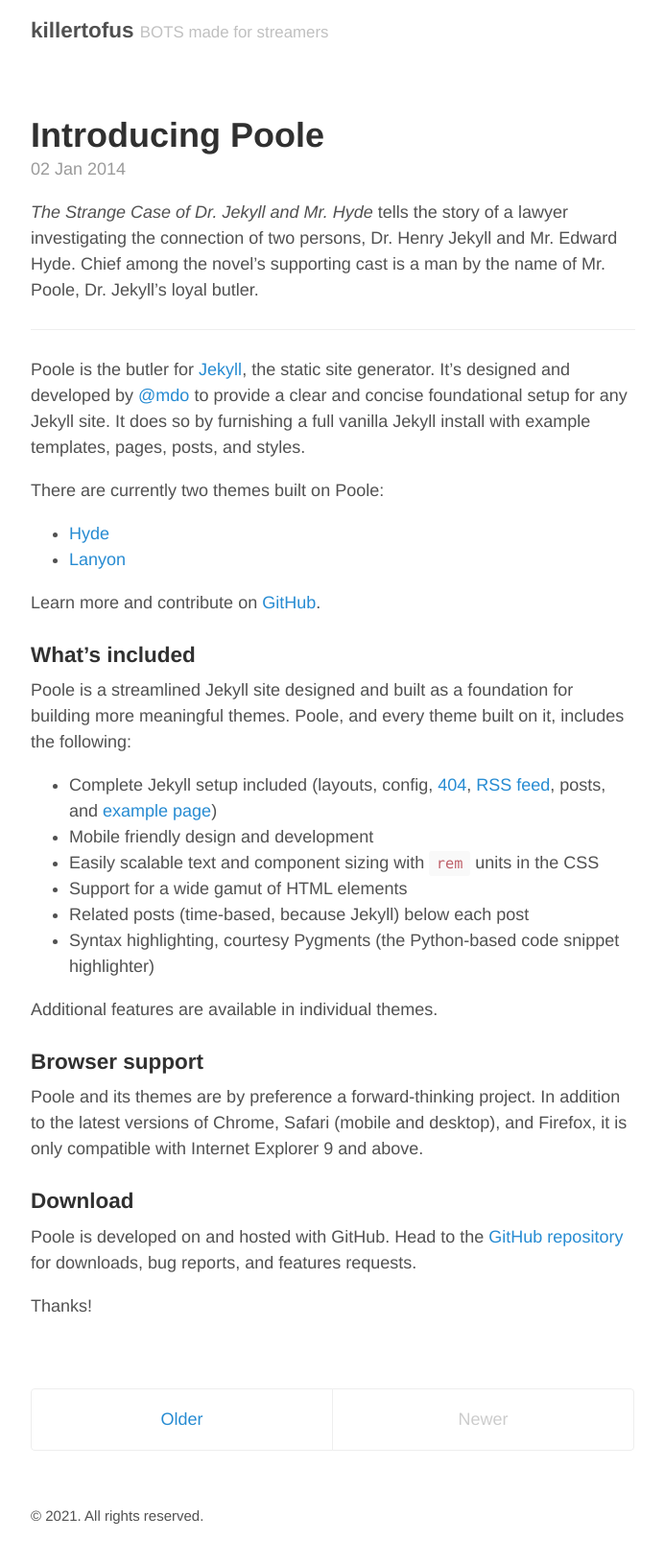
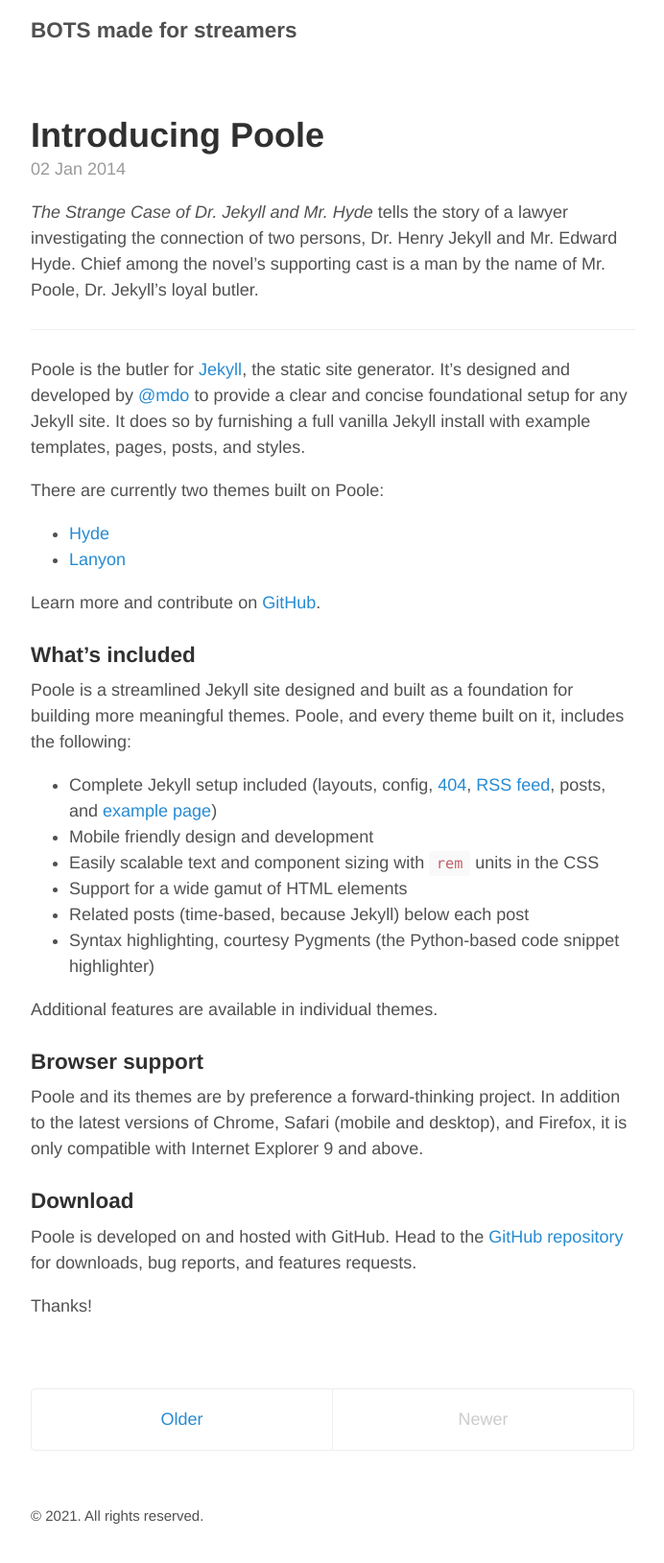
Before and after one commit to killertofus/docstest, a Jekyll site: the page built from index.html, in a window 1280 px wide. Shown: the whole page at 96% size, without its empty margins (293-985 px from the left). Built offline with Jekyll 4.4.1, drawn with Linux system fonts in a browser that asks for light colours; the list of posts is cut into pages by our own code.

Commit message:
Update _config.yml

```diff
--- a/_config.yml
+++ b/_config.yml
@@ -4,8 +4,8 @@
 permalink:           pretty
 
 # Setup
-title:               killertofus
-tagline:            BOTS made for streamers
+title:               BOTS made for streamers
+tagline:
 url:                 https://killertofus.github.io/docstest/
 paginate:            1
 baseurl:             '/poole/'
```
